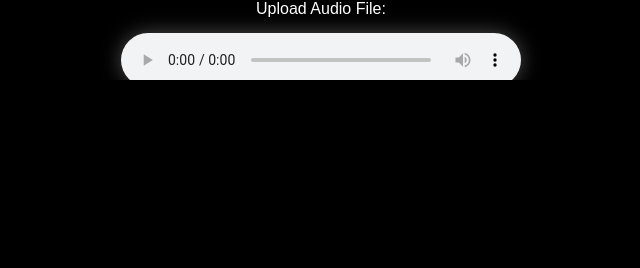
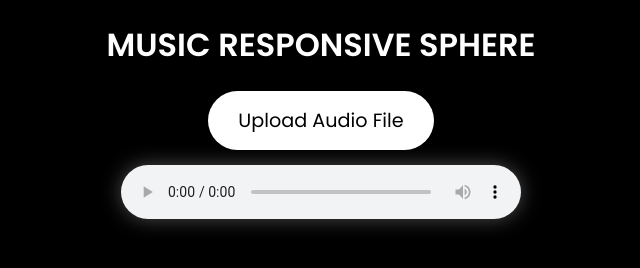
Before and after one commit to aadi0202/3dmusicvisualiser, a plain HTML site: page index.html in a window 1280 px wide. Shown: the whole page, without its empty margins (319-959 px from the left). Drawn offline with nearby package versions, Linux system fonts and the light colour scheme.

Commit message:
Update index.html

```diff
--- a/index.html
+++ b/index.html
@@ -5,11 +5,16 @@
   <meta name="viewport" content="width=device-width, initial-scale=1.0">
   <title>Music Responsive Sphere</title>
   <link rel="stylesheet" href="styles.css">
+  <link href="https://fonts.googleapis.com/css2?family=Poppins:wght@300;400;600&display=swap" rel="stylesheet">
 </head>
 <body>
-  <label for="audioFile">Upload Audio File:</label>
-  <input type="file" id="audioFile" accept="audio/*">
-  <audio id="audio" controls></audio>
+  <div class="container">
+    <h1>Music Responsive Sphere</h1>
+    <label for="audioFile" class="custom-file-upload">Upload Audio File</label>
+    <input type="file" id="audioFile" accept="audio/*">
+    <audio id="audio" controls></audio>
+  </div>
+
   <script src="https://cdnjs.cloudflare.com/ajax/libs/three.js/r128/three.min.js"></script>
   <script src="script.js"></script>
 </body>
```
